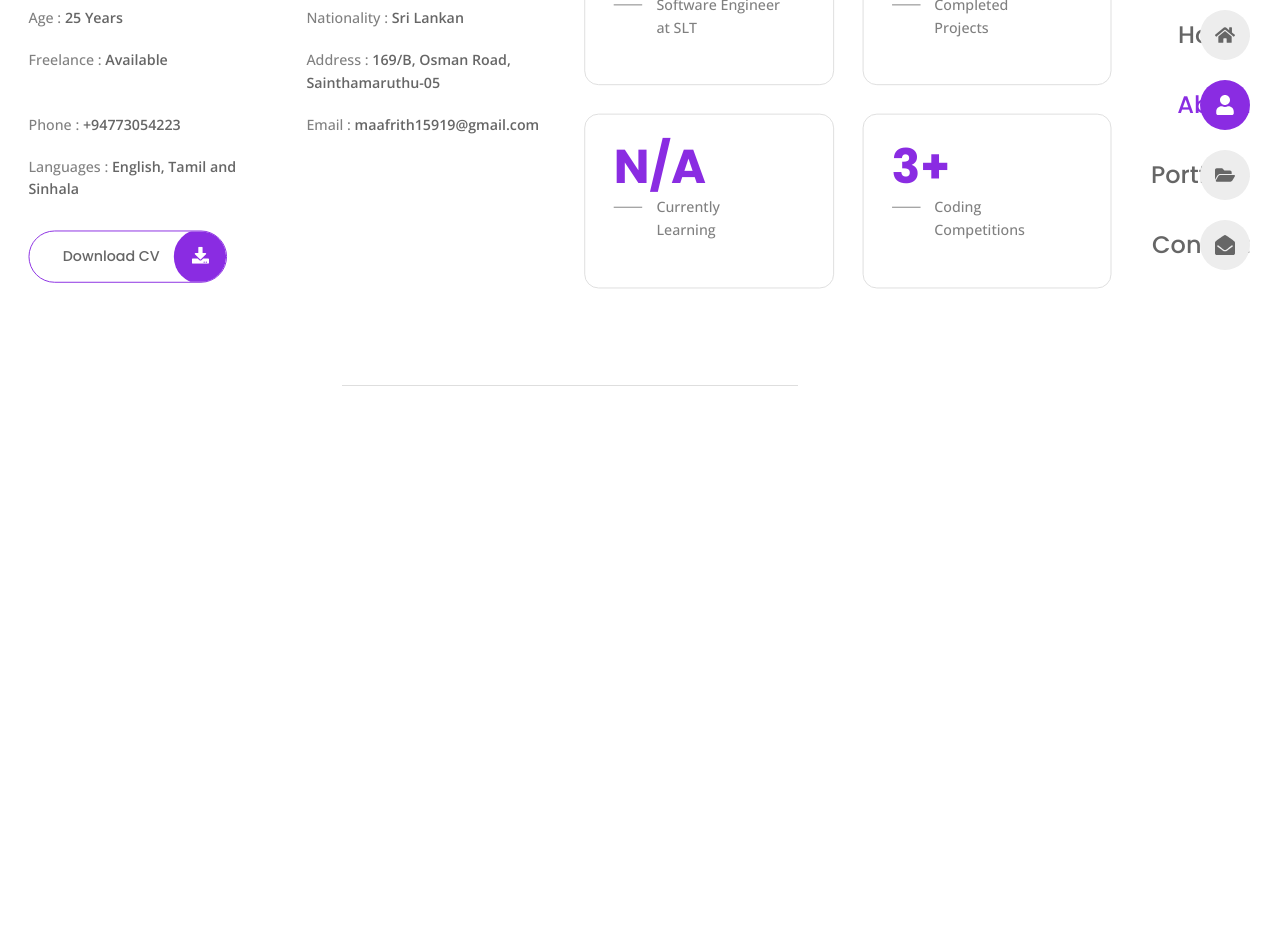
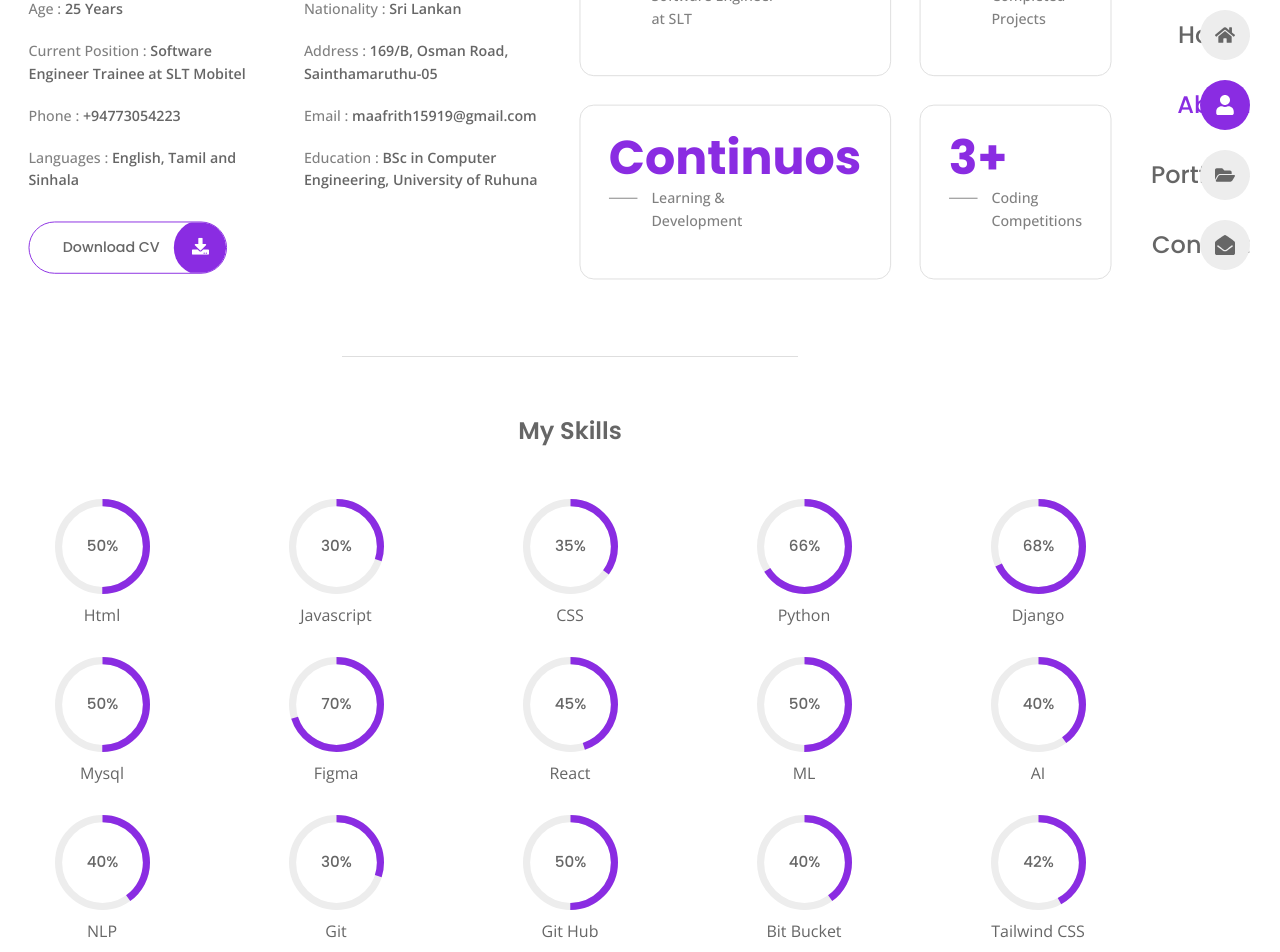
Before and after one commit to Aafrith/Aafrith-portfolio, a React (Vite) app in the folder aafrith-portfolio/: page /about in a window 1280 px wide. Shown: the part 260-1212 px from the top of the page. Before the commit the page ends 800 px from the top, so only its background shows below. Built offline with nearby package versions, Linux system fonts and the light colour scheme.

Commit message:
My skills section has done

```diff
--- a/aafrith-portfolio/package.json
+++ b/aafrith-portfolio/package.json
@@ -12,6 +12,7 @@
   "dependencies": {
     "html-react-parser": "^5.1.18",
     "react": "^18.3.1",
+    "react-circular-progressbar": "^2.1.0",
     "react-dom": "^18.3.1",
     "react-icons": "^5.3.0",
     "react-router-dom": "^6.27.0"
--- /dev/null
+++ b/aafrith-portfolio/src/components/Skills.jsx
@@ -0,0 +1,25 @@
+import { skills } from "../data";
+import { CircularProgressbar } from 'react-circular-progressbar';
+import 'react-circular-progressbar/dist/styles.css';
+
+
+const Skills = () => {
+  return (
+    <>
+    {skills.map(({title, percentage}, index) => {
+        return(
+            <div className="progress__box" key={index}>
+                <div className="progress__circle">
+                    <CircularProgressbar strokeWidth={7.5} text={`${percentage}%`}
+                    value={percentage} />
+                </div>
+
+                <h3 className="skills__title">{title}</h3>
+            </div>
+        );
+    })}
+    </>
+  );
+};
+
+export default Skills;
--- a/aafrith-portfolio/src/data.jsx
+++ b/aafrith-portfolio/src/data.jsx
@@ -84,8 +84,8 @@
 
   {
     id: 5,
-    title: 'Freelance : ',
-    description: 'Available',
+    title: 'Current Position : ',
+    description: 'Software Engineer Trainee at SLT Mobitel',
   },
 
   {
@@ -106,12 +106,16 @@
     description: 'maafrith15919@gmail.com',
   },
 
-
+  {
+    id: 9,
+    title: 'Languages : ',
+    description: 'English, Tamil and Sinhala',
+  },
 
   {
     id: 10,
-    title: 'Languages : ',
-    description: 'English, Tamil and Sinhala',
+    title: 'Education : ',
+    description: 'BSc in Computer Engineering, University of Ruhuna',
   },
 ];
 
@@ -130,8 +134,8 @@
 
   {
     id: 3,
-    no: 'N/A',
-    title: 'Currently <br /> Learning',
+    no: 'Continuos',
+    title: 'Learning & <br /> Development',
   },
 
   {
@@ -186,7 +190,7 @@
 
   {
     id: 3,
-    title: 'Css',
+    title: 'CSS',
     percentage: '35',
   },
 
@@ -198,7 +202,7 @@
 
   {
     id: 5,
-    title: 'Django Frameworks',
+    title: 'Django',
     percentage: '68',
   },
 
@@ -222,7 +226,7 @@
 
   {
     id: 9,
-    title: 'Machine learning',
+    title: 'ML',
     percentage: '50',
   },
 
@@ -254,6 +258,12 @@
     id: 14,
     title: 'Bit Bucket',
     percentage: '40',
+  },
+
+  {
+    id: 14,
+    title: 'Tailwind CSS',
+    percentage: '42',
   },
 ];
 
--- a/aafrith-portfolio/src/pages/about/About.jsx
+++ b/aafrith-portfolio/src/pages/about/About.jsx
@@ -2,6 +2,7 @@
 import Stats from "../../components/Stats";
 import {FaDownload} from 'react-icons/fa';
 import CV from "../../assets/aafrith-cv.pdf";
+import Skills from "../../components/Skills";
 import "./about.css"
 
 const About = () => {
@@ -34,6 +35,20 @@
       </section>
 
       <div className="seperator"></div>
+
+      <section className="skills">
+        <h3 className="section__subtitle subtitle__center">My Skills</h3>
+
+        <div className="skills__container grid">
+          <Skills/>
+        </div>
+      </section>
+
+      <div className="seperator"></div>
+
+      <section className="resume">
+        <h3 className="section__subtitle subtitle__center">Experience & Education</h3>
+      </section>
     </main>
 
   )
--- a/aafrith-portfolio/src/pages/about/about.css
+++ b/aafrith-portfolio/src/pages/about/about.css
@@ -7,7 +7,7 @@
 .info__list,
 .stats {
     grid-template-columns: repeat(2, 1fr);
-    margin-top: -20px;
+    margin-top: -10px;
 }
 
 .section__title{
@@ -71,4 +71,43 @@
     border-top: 1px solid var(--border-color);
     max-width: 40%;
     margin: 72px auto 56px;
+    margin-top: 50px;
 }
+
+.subtitle__center {
+    text-align: center;
+    margin-bottom: 50px;
+}
+
+.skills__container {
+    grid-template-columns: repeat(5, 1fr); /* Keep 6 columns */
+    justify-items: center;
+    row-gap: 30px; /* Reduce gap between skills */
+}
+
+.progress__circle {
+    width: 95px; /* Reduced width */
+    height: 92px; /* Reduced height */
+}
+.CircularProgressbar-path {
+    stroke: var(--first-color) !important;
+    stroke-linecap: butt !important;
+}
+
+.CircularProgressbar-trail {
+    stroke: var(--container-color) !important;
+}
+
+.CircularProgressbar-text {
+    fill: var(--title-color) !important;
+    font-family: var(--second-font);
+    font-size: var(--medium-font-size) !important; /* Adjust font size if necessary */
+}
+
+.skills__title {
+    font-family: var(--body-font);
+    font-size: var(--normal-font-size); /* Keep existing font size or reduce further */
+    font-weight: var(--weight-400);
+    text-align: center;
+    margin-top: 12px; /* Reduced margin */
+}
--- a/aafrith-portfolio/src/pages/home/Home.jsx
+++ b/aafrith-portfolio/src/pages/home/Home.jsx
@@ -1,7 +1,7 @@
 import Profile from "../../assets/home.jpeg";
 import { Link } from 'react-router-dom';
-import { FaArrowRight } from "react-icons/fa";
-import "./home.css"
+import { FaArrowRight, FaGithub, FaLinkedin } from "react-icons/fa"; // Import icons
+import "./home.css";
 
 const Home = () => {
   return (
@@ -16,22 +16,33 @@
           </h1>
 
           <p className="home__description">
-            👋 Hi, I&apos;m a Software Engineer with a passion for building innovative softwares. I specialize in software development and have a strong interest in AI and ML.
+            👋 Hi, I&apos;m a Software Engineer with a passion for building innovative software. I specialize in software development and have a strong interest in AI and ML.
           </p>
 
+          <div className="buttons-group">
             <Link to='/about' className='button'>
               More About Me
               <span className='button__icon'>
                 <FaArrowRight />
               </span>
             </Link>
+
+            {/* GitHub Button */}
+            <a href="https://github.com/Aafrith" className='social-button' target="_blank" rel="noopener noreferrer">
+              <FaGithub />
+            </a>
+
+            {/* LinkedIn Button */}
+            <a href="https://www.linkedin.com/in/mohamed-aafrith-100391215/" className='social-button' target="_blank" rel="noopener noreferrer">
+              <FaLinkedin />
+            </a>
+          </div>
         </div>
       </div>
 
       <div className="color__block"></div>
     </section>
-
-  )
-}
+  );
+};
 
 export default Home;
--- a/aafrith-portfolio/src/pages/home/home.css
+++ b/aafrith-portfolio/src/pages/home/home.css
@@ -62,3 +62,42 @@
     left: -83%;
     transform: rotate(-15deg);
 }
+
+.buttons-group {
+    display: flex;
+    gap: 15px;
+    align-items: center;
+}
+
+.social-button {
+    display: inline-block;
+    color: var(--title-color);
+    border: 1px solid var(--first-color);
+    width: 55px;
+    height: 55px;
+    border-radius: 50%;
+    font-size: var(--h3-font-size);
+    text-align: center;
+    line-height: 57px;
+    position: relative;
+    overflow: hidden;
+    transition: all 0.25s ease-in-out;
+}
+
+.social-button:hover {
+    color: var(--text-white);
+}
+
+.social-button::before {
+    content: '';
+    position: absolute;
+    inset: 0;
+    background-color: var(--first-color);
+    transform: translateX(100%);
+    z-index: -1;
+    transition: all 0.3s ease-out;
+}
+
+.social-button:hover::before {
+    transform: translateX(0);
+}
```
Also changed, not shown: 1 other file (tests, documents, lock files or other folders). Lines whose indentation alone changed are shown as unchanged.
